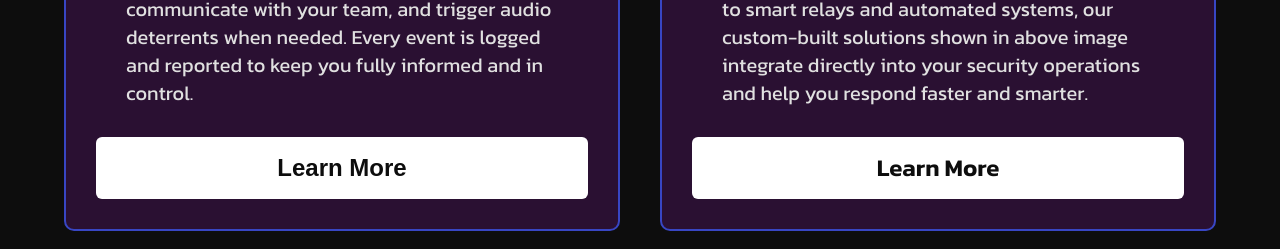
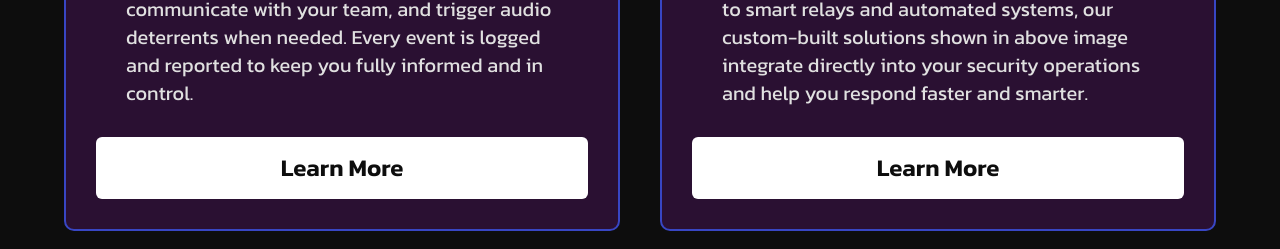
Before and after one commit to hasnain1665/Protozen-s, a React (Create React App) app: page / in a window 1280 px wide. Shown: the part 3553-3802 px from the top of the page. Built offline with nearby package versions, Linux system fonts and the light colour scheme; some icons are missing.

Commit message:
Update Product Sections Button

```diff
--- a/src/styles/main.css
+++ b/src/styles/main.css
@@ -1176,6 +1176,7 @@ body {
   font-size: 24px;
   line-height: 40px;
   font-weight: 600;
+  font-family: "Kanit", sans-serif;
   border-radius: 6px;
   border: none;
   cursor: pointer;
--- a/src/styles/main.scss
+++ b/src/styles/main.scss
@@ -890,6 +890,7 @@ body {
     font-size: 24px;
     line-height: 40px;
     font-weight: 600;
+    font-family: $primary-font;
     border-radius: 6px;
     border: none;
     cursor: pointer;
```
Also changed, not shown: 1 other file (tests, documents, lock files or other folders).
